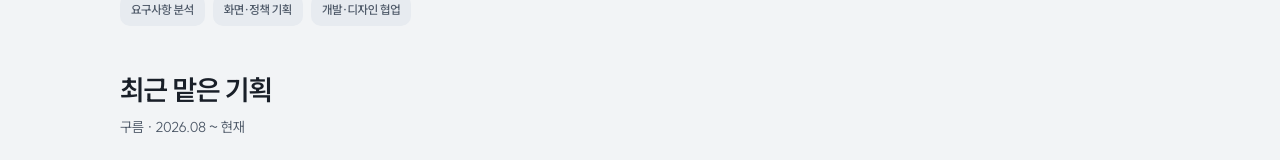
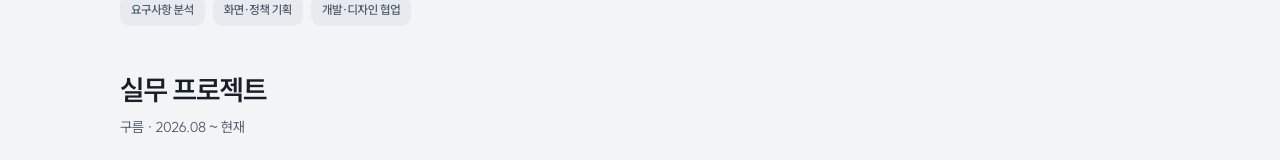
Before and after one commit to lee0806/life-is-egg-pm, a Next.js app: page / in a window 1280 px wide. Shown: the part 393-553 px from the top of the page. Built offline with nearby package versions, Linux system fonts and the light colour scheme.

Commit message:
Use plain project section headings and refresh portfolio update date

```diff
--- a/app/components/SiteHeader.tsx
+++ b/app/components/SiteHeader.tsx
@@ -3,5 +3,5 @@ export function SiteHeader() {
   return <header className="site-header"><div className="header-inner"><Link className="wordmark" href="/" aria-label="이세현 포트폴리오 홈">이세현<span>Product Owner</span></Link><nav aria-label="주 메뉴"><Link href="/#work">프로젝트</Link><Link href="/#about" className="nav-about">소개</Link><a className="nav-resume" href="/leeseh-pm-resume.pdf" target="_blank" rel="noopener noreferrer">이력서<span className="sr-only"> PDF 새 창 열기</span></a></nav></div></header>;
 }
 export function SiteFooter() {
-  return <footer className="site-footer"><div className="container footer-inner"><p>이세현 <span>Product Owner</span></p><div><a href="mailto:leeseh0806@gmail.com">이메일</a><a href="https://github.com/lee0806" target="_blank" rel="noopener noreferrer">GitHub<span className="sr-only"> 새 창</span></a><a href="https://velog.io/@ummm" target="_blank" rel="noopener noreferrer">Velog<span className="sr-only"> 새 창</span></a></div><small>2026.10 업데이트</small></div></footer>;
+  return <footer className="site-footer"><div className="container footer-inner"><p>이세현 <span>Product Owner</span></p><div><a href="mailto:leeseh0806@gmail.com">이메일</a><a href="https://github.com/lee0806" target="_blank" rel="noopener noreferrer">GitHub<span className="sr-only"> 새 창</span></a><a href="https://velog.io/@ummm" target="_blank" rel="noopener noreferrer">Velog<span className="sr-only"> 새 창</span></a></div><small>2026.11 업데이트</small></div></footer>;
 }
--- a/app/page.tsx
+++ b/app/page.tsx
@@ -5,7 +5,7 @@ export default function Home() {
 return <div className="toss-portfolio"><a className="skip-link" href="#main">본문으로 바로가기</a>
 <header className="tp-shell tp-nav"><Link href="/" aria-label="이세현 포트폴리오 홈">이세현</Link><nav aria-label="주 메뉴"><a href="#work">프로젝트</a><a href="/leeseh-pm-resume.pdf" target="_blank" rel="noopener noreferrer">이력서 PDF<span className="sr-only"> 새 창</span></a></nav></header>
 <main id="main" className="tp-shell"><section className="tp-intro"><p className="tp-label">구름 · Product Owner 인턴</p><h1>요구사항을 화면과 정책으로<br />구체화하는 PO, 이세현입니다.</h1><p className="tp-shortintro">AI 교육 서비스의 사용자·관리자 기능을 기획하고 있습니다.<br />서비스의 요구사항을 분석하고, 개발자·디자이너가 구현할 기준을 함께 맞춥니다.</p><div className="tp-chips" aria-label="주요 업무"><span>요구사항 분석</span><span>화면·정책 기획</span><span>개발·디자인 협업</span></div></section>
-<section id="work" aria-labelledby="work-heading"><div className="tp-section-head"><h2 id="work-heading">최근 맡은 기획</h2><p>구름 · 2026.08 ~ 현재</p></div><div className="tp-project-grid">
+<section id="work" aria-labelledby="work-heading"><div className="tp-section-head"><h2 id="work-heading">실무 프로젝트</h2><p>구름 · 2026.08 ~ 현재</p></div><div className="tp-project-grid">
 <article className="tp-card"><Link className="tp-card-link" href="/work/ai-education" aria-label="AI 교육 서비스 사례 읽기"><div className="tp-card-top"><span>AI 교육 서비스</span><span aria-hidden="true">↗</span></div><h3>요구사항을<br />화면과 기능 명세로</h3><p className="tp-description">답변 평가·활용, 이용 리포트와 이력 관리.<br />담당 기능의 화면 동작과 정책을 작성했습니다.</p><div className="tp-card-foot"><span>사용자·관리자 기획</span><span>상세 기획·리뷰</span></div></Link></article>
 <article className="tp-card"><Link className="tp-card-link" href="/work/ai-workspace" aria-label="AX 사업 MVP 사례 읽기"><div className="tp-card-top"><span>AX 사업 MVP</span><span aria-hidden="true">↗</span></div><h3>처음 제공할 기능을<br />선별하고 정리하기</h3><p className="tp-description">기존 도구를 직접 분석하고,<br />화면별 포함·제외 이유를 문서로 남겼습니다.</p><div className="tp-card-foot"><span>기존 서비스 분석</span><span>MVP 범위 검토</span></div></Link></article>
 </div></section>
```
